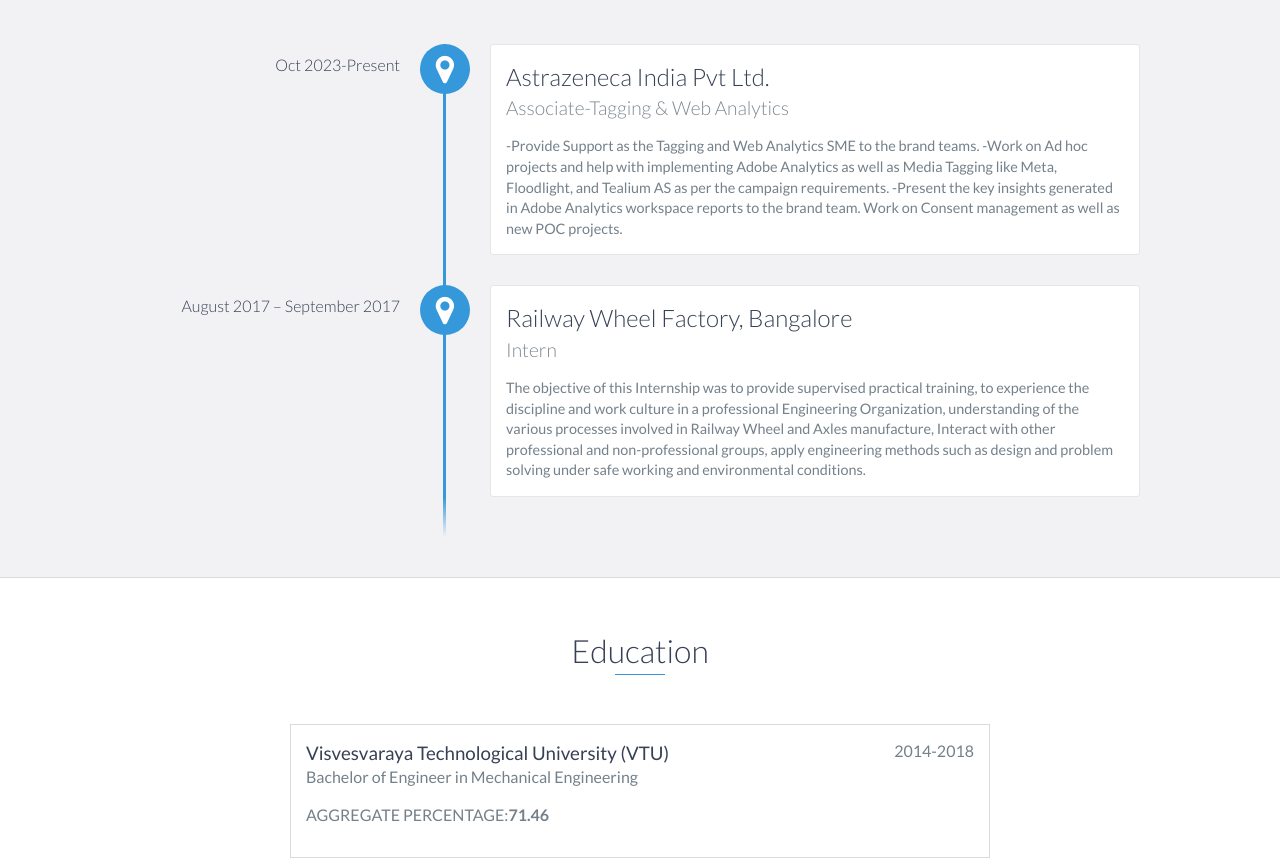
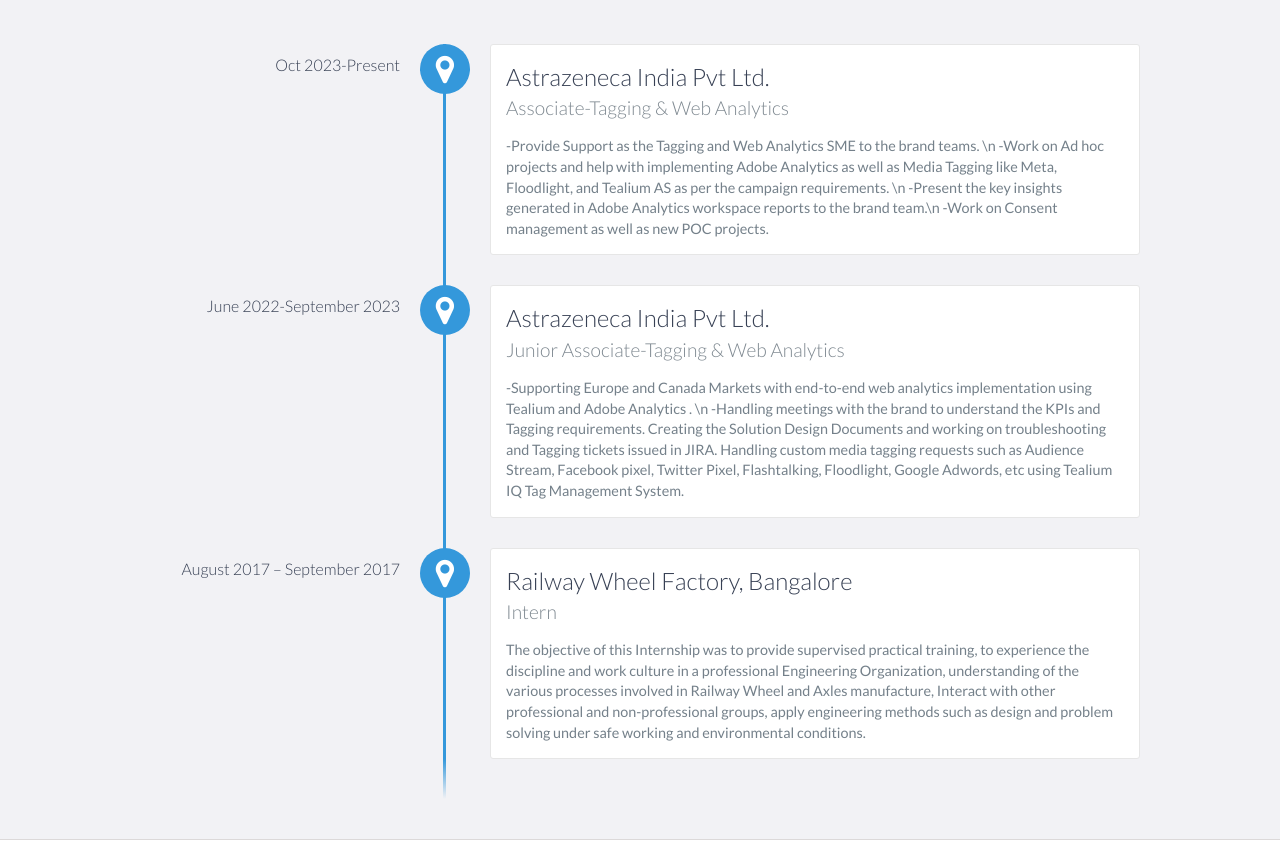
Before and after one commit to quelingeeson/quelingeeson.github.io, a plain HTML site: page index.html in a window 1280 px wide. Shown: the part 1200-2061 px from the top of the page. Drawn offline with nearby package versions, Linux system fonts and the light colour scheme.

Commit message:
JD update

```diff
--- a/index.html
+++ b/index.html
@@ -107,13 +107,30 @@
           <p>
 
           -Provide Support as the Tagging and Web Analytics SME to
-          the brand teams.
+          the brand teams. \n
           -Work on Ad hoc projects and help with implementing Adobe
           Analytics as well as Media Tagging like Meta, Floodlight, and
-          Tealium AS as per the campaign requirements.
+          Tealium AS as per the campaign requirements. \n
           -Present the key insights generated in Adobe Analytics
-          workspace reports to the brand team. Work on Consent management as well as new POC projects.
+          workspace reports to the brand team.\n
+          -Work on Consent management as well as new POC projects.
 
+          </p>
+        </div>
+
+        <div data-date="June 2022-September 2023">
+          <h3>Astrazeneca India Pvt Ltd.</h3>
+          <h4>Junior Associate-Tagging & Web Analytics</h4>
+          <p>
+
+          -Supporting Europe and Canada Markets with end-to-end web
+          analytics implementation using Tealium and Adobe Analytics
+          . \n
+          -Handling meetings with the brand to understand the KPIs and
+          Tagging requirements. Creating the Solution Design Documents and working on
+          troubleshooting and Tagging tickets issued in JIRA. Handling custom media tagging requests such as Audience
+          Stream, Facebook pixel, Twitter Pixel, Flashtalking, Floodlight, Google Adwords, etc using Tealium IQ Tag
+          Management System.
           </p>
         </div>
 
```
